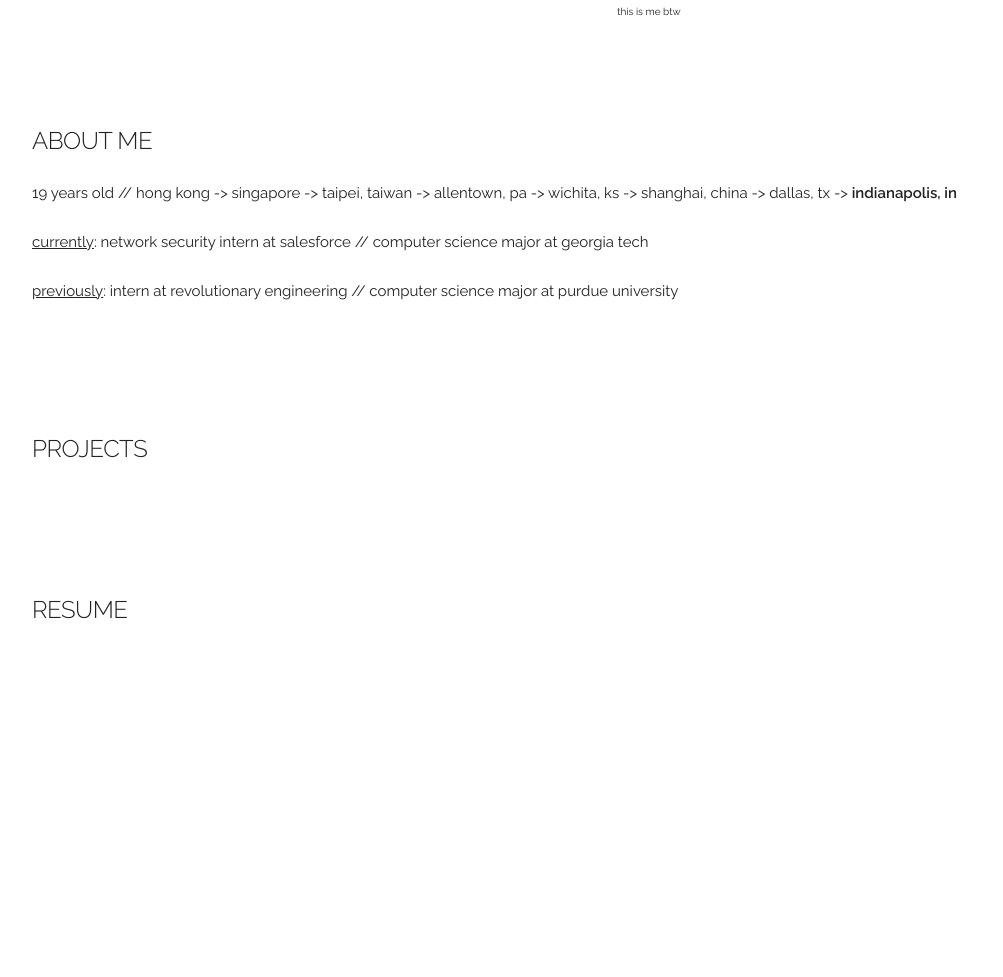
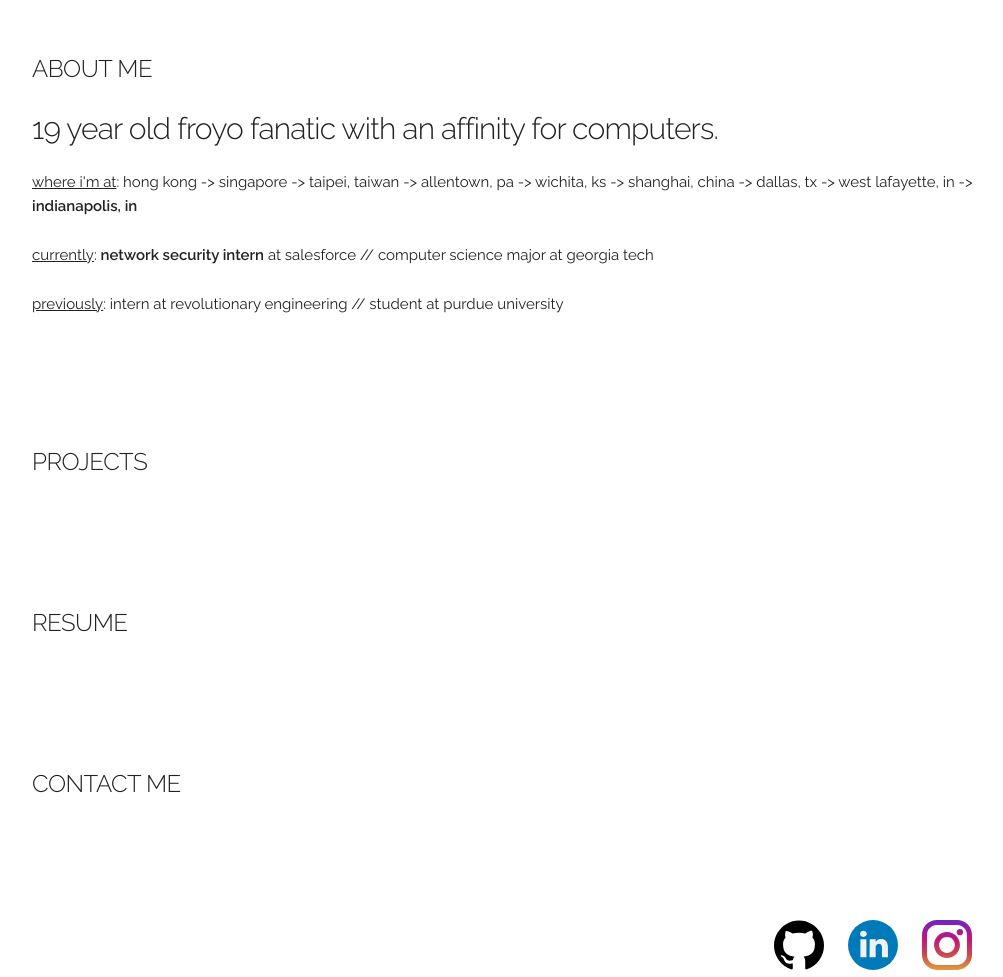
Before and after one commit to theresaming/theresaming.github.io, a plain HTML site: page index.html in a window 1280 px wide. Shown: the part 493-1470 px from the top of the page, without its empty margins (128-1131 px from the left). Before the commit the page ends 1143 px from the top, so only its background shows below. Drawn offline with Linux system fonts and the light colour scheme.

Commit message:
logo add

```diff
--- a/css/skeleton.css
+++ b/css/skeleton.css
@@ -227,22 +227,19 @@
 –––––––––––––––––––––––––––––––––––––––––––––––––– */
 .img-circle {
     border-radius: 50%;
-    width: 80%;
-	  height: 80%;
+    width: 180px;
+	  height: 180px;
+	  text-align: center;
+}
+.icons {
+  text-align: right;
+}
+.icons a {
+  text-decoration: none;
+  margin-right: 20px;
 }
 
-.img-arrow-me {
-    margin-top: 20px;
-    margin-left: -10%;
-    width: 40%;
-    height: 40%;
-}
-.subtitle {
-    font-size: 10px;
-    text-align: center;
-    margin-left: -20%;
 
-}
 
 /*Underscore thing
 –––––––––––––––––––––––––––––––––––––––––––––––––– */
--- a/index.html
+++ b/index.html
@@ -38,7 +38,7 @@
        <li><a href="#aboutme">ABOUT ME</a></li>
        <li><a href="#projects">PROJECTS</a></li>
        <li><a href="#resume">RESUME</a></li>
-       <li><a href="#contact">CONTACT</a></li>
+       <li><a href="#contact">CONTACT ME</a></li>
  </ul>
     </div>
   </div><!-- container -->
@@ -56,7 +56,6 @@
           <div class ="my-pic">
           <img class="img-circle" src="images/me.jpg" alt="me">
           </div>
-          <div class= "subtitle">this is me btw</div>
         </div>
     </div>
   </div>
@@ -72,16 +71,17 @@
     </div>
     <div class = "row">
       <div class = "0 columns">
-        <p> 19 years old // hong kong -> singapore -> taipei, taiwan -> allentown, pa ->
-        wichita, ks -> shanghai, china -> dallas, tx -> <b>indianapolis, in</b>
-        </p>
+        <h4> 19 year old froyo fanatic with an affinity for computers.</h4>
+
+        <p><u>where i'm at</u>: hong kong -> singapore -> taipei, taiwan -> allentown, pa ->
+        wichita, ks -> shanghai, china -> dallas, tx -> west lafayette, in -> <b>indianapolis, in</b></p>
         <p>
-          <u>currently</u>: network security intern at salesforce //
+          <u>currently</u>: <b>network security intern</b> at salesforce //
           computer science major at georgia tech
         </p>
         <p>
           <u>previously</u>: intern at revolutionary engineering //
-          computer science major at purdue university
+          student at purdue university
         </p>
       </div>
     </div>
@@ -96,6 +96,9 @@
         <h5>PROJECTS<span class="blinking-cursor">_</span>
         </h5>
       </div>
+    </div>
+    <div class="row">
+
     </div>
   </div>
   </section>
@@ -112,6 +115,42 @@
   </div>
   </section>
 
+   <!-- Contact Me -->
+   <section id = "contact">
+  <div class = "container">
+    <div class="row">
+      <div class = "0 columns" style="margin-top: 10%">
+        <h5>CONTACT ME<span class="blinking-cursor">_</span>
+        </h5>
+      </div>
+    </div>
+     <div class="row">
+      <div class = "0 columns">
+        <!-- icons -->
+      </div>
+    </div>
+  </div>
+  </section>
+
+  <!-- Social Media -->
+  <section id = "social-media">
+    <div class = "container">
+      <div class = "row">
+          <div class = "icons" style="margin-top: 10%">
+            <a href= "https://github.com/theresaming" target="_blank">
+              <img src="images/github-logo.svg" alt="github" style="width:50px;height:50px;">
+            </a>
+            <a href= "https://www.linkedin.com/in/theresa-ming-9a4268a8" target="_blank">
+              <img src="images/linkedin.svg" alt="linkedin" style="width:50px;height:50px;">
+            </a>
+            </a>
+            <a href= "https://www.instagram.com/theresaming/" target="_blank">
+              <img src="images/instagram.svg" alt="instagram" style="width:50px;height:50px;">
+            </a>
+          </div>
+      </div>
+    </div>
+  </section>
 <!-- End Document
   –––––––––––––––––––––––––––––––––––––––––––––––––– -->
 </body>
```
Also changed, not shown: images/github-logo.svg (added), images/instagram.svg (added), images/linkedin.svg (added).
